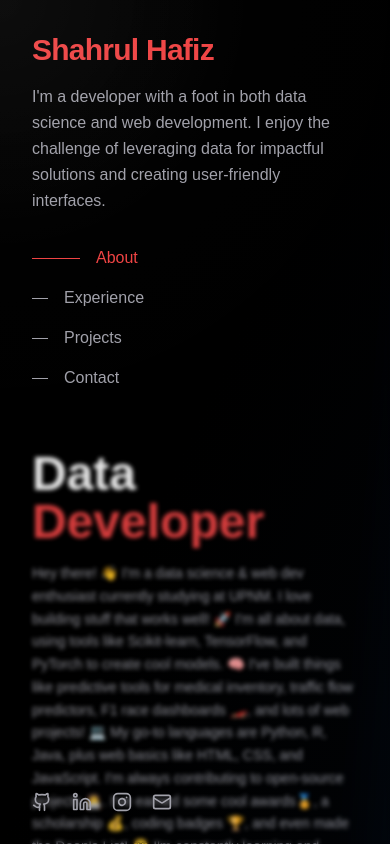
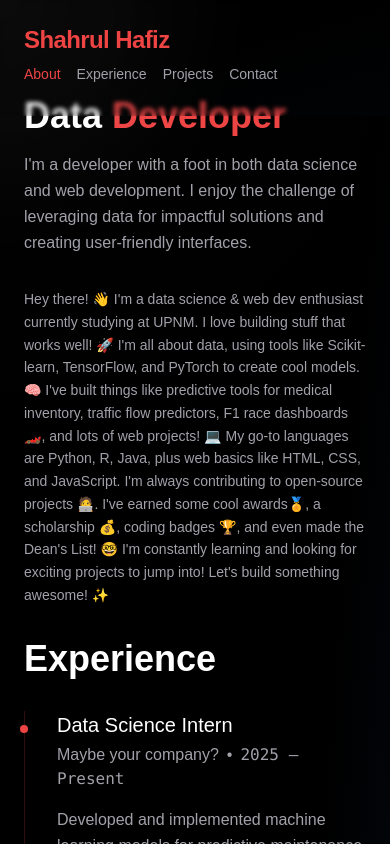
Before and after one commit to apih99/Portfolio_Hafiz, a Next.js app: page / in a window 390 px wide. Shown: the top 844 px of the page. Built offline with nearby package versions, Linux system fonts and the light colour scheme.

Commit message:
Enhance Portfolio Page: Improve mobile responsiveness, update navigation layout, and adjust text styles for better readability across devices.

```diff
--- a/app/page.tsx
+++ b/app/page.tsx
@@ -33,19 +33,19 @@ export default function Portfolio() {
   return (
     <div className="min-h-screen bg-gradient-to-br from-black via-black to-[#0a192f] text-white">
       <CursorSpotlight />
-      {/* Sidebar Navigation */}
-      <nav className="fixed left-0 top-0 h-screen w-full md:w-[45%] bg-gradient-to-br from-black/10 via-black/10 to-[#0a192f]/10 backdrop-blur-[2px] p-8 md:pl-32 md:pr-16 md:pt-24">
+      {/* Navigation - Header on mobile, Sidebar on desktop */}
+      <nav className="fixed top-0 w-full md:w-[45%] md:h-screen bg-gradient-to-br from-black/10 via-black/10 to-[#0a192f]/10 backdrop-blur-[2px] z-50">
         <motion.div
           initial={{ x: -100 }}
           animate={{ x: 0 }}
-          className="h-full flex flex-col justify-between"
+          className="p-6 md:p-0 md:h-full md:pl-32 md:pr-16 md:pt-24 flex flex-col md:justify-between"
         >
           <div>
-            <h2 className="text-3xl md:text-5xl font-bold text-red-500 tracking-tight mb-4">Shahrul Hafiz</h2>
-            <p className="text-[#a1a1aa] text-base md:text-lg font-light mb-8 md:mb-16 leading-relaxed">
-            I&apos;m a developer with a foot in both data science and web development. I enjoy the challenge of leveraging data for impactful solutions and creating user-friendly interfaces.
+            <h2 className="text-2xl md:text-5xl font-bold text-red-500 tracking-tight mb-2 md:mb-4">Shahrul Hafiz</h2>
+            <p className="hidden md:block text-[#a1a1aa] text-base md:text-lg font-light mb-8 md:mb-16 leading-relaxed">
+              I&apos;m a developer with a foot in both data science and web development. I enjoy the challenge of leveraging data for impactful solutions and creating user-friendly interfaces.
             </p>
-            <nav className="space-y-4 md:space-y-5">
+            <nav className="flex md:block space-x-4 md:space-x-0 md:space-y-5 overflow-x-auto pb-2 md:pb-0">
               {navItems.map((item) => {
                 const isActive = activeSection === item.toLowerCase()
                 return (
@@ -53,12 +53,12 @@ export default function Portfolio() {
                     key={item}
                     href={`#${item.toLowerCase()}`}
                     className={cn(
-                      "group flex items-center gap-4 text-base text-[#a1a1aa] hover:text-red-500 transition-all",
+                      "group flex items-center gap-2 md:gap-4 text-sm md:text-base whitespace-nowrap text-[#a1a1aa] hover:text-red-500 transition-all",
                       isActive && "text-red-500"
                     )}
                   >
                     <span className={cn(
-                      "h-px w-4 bg-[#a1a1aa] transition-all duration-300 group-hover:w-8 group-hover:bg-red-500",
+                      "hidden md:block h-px w-4 bg-[#a1a1aa] transition-all duration-300 group-hover:w-8 group-hover:bg-red-500",
                       isActive && "w-12 bg-red-500"
                     )} />
                     {item}
@@ -67,13 +67,13 @@ export default function Portfolio() {
               })}
             </nav>
           </div>
-          <div className="flex gap-5">
+          <div className="hidden md:flex gap-5">
             {[Github, Linkedin, Instagram, Mail].map((Icon, i) => (
               <a
                 key={i}
                 href={["https://github.com/apih99", "https://www.linkedin.com/in/shahrulhafiz03/", "https://www.instagram.com/apih_99/", "mailto:hafizcr716@gmail.com"][i]}
                 target="_blank"
-                            rel="noopener noreferrer"
+                rel="noopener noreferrer"
                 className="text-[#a1a1aa] hover:text-red-500 transition-colors"
               >
                 <Icon className="h-5 w-5" />
@@ -84,7 +84,7 @@ export default function Portfolio() {
       </nav>
 
       {/* Main Content */}
-      <main className="pt-[450px] md:pt-24 px-8 md:px-16 md:ml-[45%] max-w-[1200px] bg-gradient-to-br from-black/0 via-black/0 to-[#0a192f]/0">
+      <main className="pt-24 md:pt-24 px-6 md:px-16 md:ml-[45%] max-w-[1200px]">
         {/* Hero Section */}
         <motion.section
           initial="initial"
@@ -95,10 +95,16 @@ export default function Portfolio() {
         >
           <motion.h1
             variants={fadeIn}
-            className="text-5xl md:text-7xl font-bold mb-4"
+            className="text-4xl md:text-7xl font-bold mb-4"
           >
             Data <span className="text-red-500">Developer</span>
           </motion.h1>
+          <motion.p
+            variants={fadeIn}
+            className="md:hidden text-[#a1a1aa] text-base font-light mb-8 leading-relaxed"
+          >
+            I&apos;m a developer with a foot in both data science and web development. I enjoy the challenge of leveraging data for impactful solutions and creating user-friendly interfaces.
+          </motion.p>
           <motion.p
             variants={fadeIn}
             className="text-sm md:text-base text-[#a1a1aa] max-w-2xl leading-relaxed"
```
